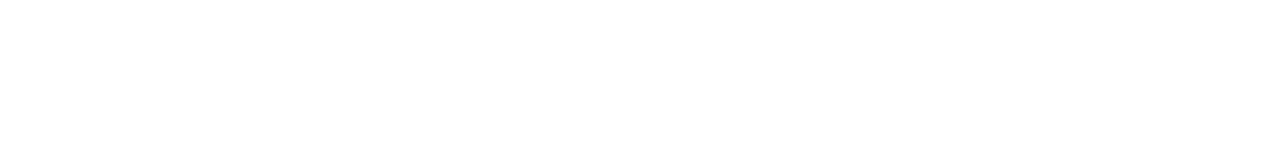
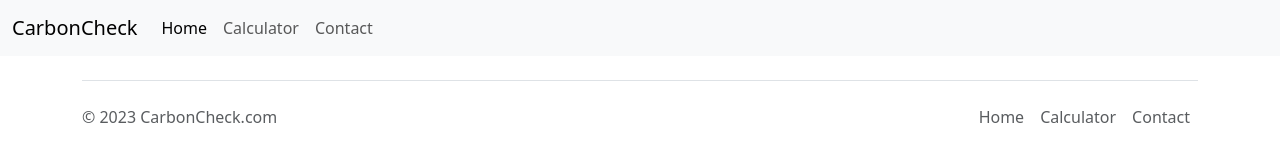
Before and after one commit to VitalinaKuzmenko/carboncheck.com, a website: page index.html in a window 1280 px wide. Drawn offline with nearby package versions, Linux system fonts and the light colour scheme.

Commit message:
nav and footer added to index file

```diff
--- a/index.html
+++ b/index.html
@@ -14,13 +14,50 @@
     <link rel="preconnect" href="https://fonts.gstatic.com" crossorigin>
     <link href="https://fonts.googleapis.com/css2?family=Manrope:wght@200;300;400;500;600;700;800&display=swap"
         rel="stylesheet">
+        <link href="https://cdn.jsdelivr.net/npm/bootstrap@5.3.0-alpha1/dist/css/bootstrap.min.css" rel="stylesheet" integrity="sha384-GLhlTQ8iRABdZLl6O3oVMWSktQOp6b7In1Zl3/Jr59b6EGGoI1aFkw7cmDA6j6gD" crossorigin="anonymous">
 
     <!-- fontawesome for icons -->
     <script src="https://kit.fontawesome.com/e8c9266318.js" crossorigin="anonymous"></script>
 </head>
 
 <body>
+<nav class="navbar navbar-expand-lg bg-body-tertiary">
+  <div class="container-fluid">
+    <a class="navbar-brand" href="#">CarbonCheck</a>
+    <button class="navbar-toggler" type="button" data-bs-toggle="collapse" data-bs-target="#navbarNavAltMarkup" aria-controls="navbarNavAltMarkup" aria-expanded="false" aria-label="Toggle navigation">
+      <span class="navbar-toggler-icon"></span>
+    </button>
+    <div class="collapse navbar-collapse" id="navbarNavAltMarkup">
+      <div class="navbar-nav">
+        <a class="nav-link active" aria-current="page" href="./index.html">Home</a>
+        <a class="nav-link" href="./calculator.html">Calculator</a>
+        <a class="nav-link" href="./contact.html">Contact</a>
 
+      </div>
+    </div>
+  </div>
+</nav>
+
+
+
+
+
+<div class="container">
+  <footer class="d-flex flex-wrap justify-content-between align-items-center py-3 my-4 border-top">
+    <p class="col-md-4 mb-0 text-muted">&copy; 2023 CarbonCheck.com</p>
+
+    <a href="/" class="col-md-4 d-flex align-items-center justify-content-center mb-3 mb-md-0 me-md-auto link-dark text-decoration-none">
+      <svg class="bi me-2" width="40" height="32"><use xlink:href="#bootstrap"/></svg>
+    </a>
+
+    <ul class="nav col-md-4 justify-content-end">
+      <li class="nav-item"><a href="./index.html" class="nav-link px-2 text-muted">Home</a></li>
+      <li class="nav-item"><a href="./calculator.html" class="nav-link px-2 text-muted">Calculator</a></li>
+      <li class="nav-item"><a href="./contact.html" class="nav-link px-2 text-muted">Contact</a></li>
+
+    </ul>
+  </footer>
+</div>
 </body>
 
 </html>
```
Also changed, not shown: package.json (line endings or trailing spaces).
